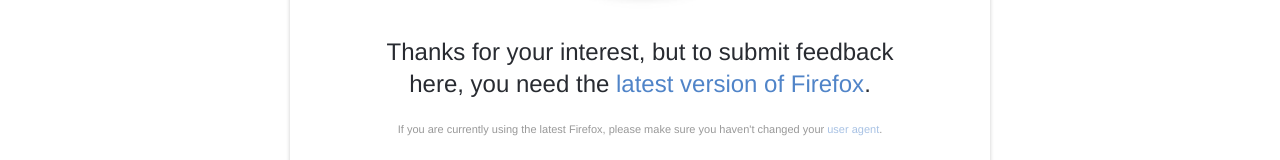
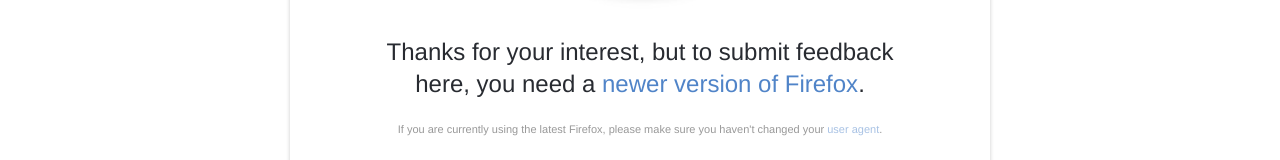
Before and after one commit to chowse/soapbox-prototype, a plain HTML site: page download.html in a window 1280 px wide. Shown: the part 384-544 px from the top of the page. Drawn offline with Linux system fonts and the light colour scheme.

Commit message:
Updated download page to refer to the release channels page

```diff
--- a/download.html
+++ b/download.html
@@ -21,7 +21,7 @@
 		<div id="download-logo"><img src="firefox-logo.jpg" width="279" height="323" alt="Firefox" /></div>
 
 		<p>
-			Thanks for your interest, but to submit feedback here, you need the  <a id="download-link" href="#" title="Download Firefox">latest version of Firefox</a>.<br/>
+			Thanks for your interest, but to submit feedback here, you need a <a id="download-link" href="http://www.mozilla.com/en-US/firefox/channel/" title="Download Firefox">newer version of Firefox</a>.<br/>
 		</p>
 
 		<p class="warning">
```
